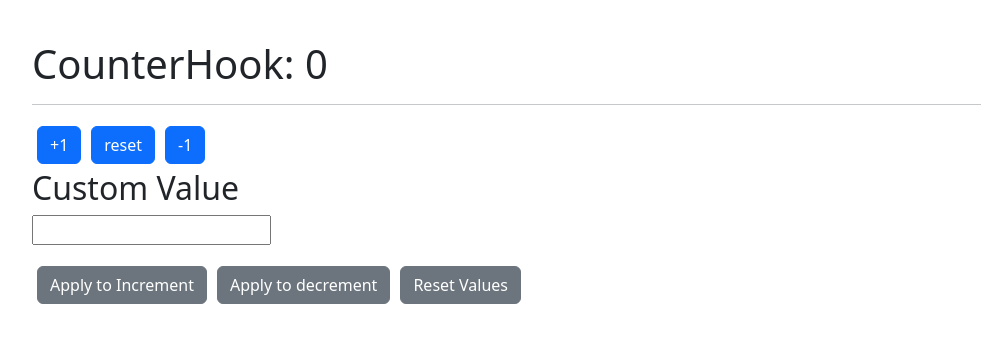
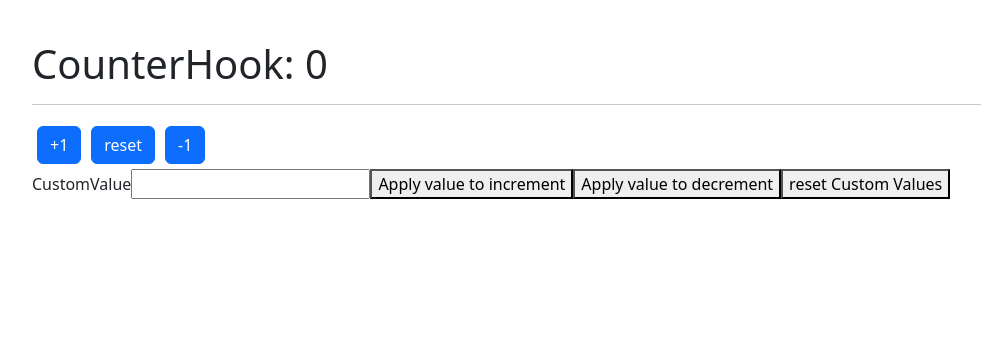
Before and after one commit to Maxi49/Gif-Expert-App, a React (Vite) app: page / in a window 1280 px wide. Shown: the top 342 px of the page, without its empty margins (8-989 px from the left). Built offline with nearby package versions, Linux system fonts and the light colour scheme.

Commit message:
se elimino useCounter y se paso toda la logica a counterHook. Instale formik y hice un formulario a partir de este con un input adentro

```diff
--- a/package.json
+++ b/package.json
@@ -10,6 +10,7 @@
     "preview": "vite preview"
   },
   "dependencies": {
+    "formik": "^2.4.3",
     "react": "^18.2.0",
     "react-dom": "^18.2.0"
   },
--- a/src/01-useState/CounterHook.jsx
+++ b/src/01-useState/CounterHook.jsx
@@ -1,28 +1,79 @@
-import React, { useRef, useState } from 'react'
-import { useCounter } from '../hooks/useCounter'
-import useCustom from '../hooks/useCustom'
+import React, { useRef, useState, useTransition } from 'react'
+import { useFormik,Form } from 'formik'
+
 
 
 export const CounterHook = () => {
-    const customValue = useRef(0)
+    const [counter, setCounter] = useState(0)
+    const [value, setValue] = useState('')
 
-    const { counter,handleIncrement,handleReset,handleDecrement,initialValue,inputValue} = useCounter(1)
-    const {handleApplyDecrement,handleApplyIncrement,handleApplyReset } = useCustom(customValue,handleIncrement)
+    const setIncrement = () =>{
+        setValue('increment')
+    }
+
+    const setDecrement = () =>{
+        setValue('decrement')
+    }
+
+    const setReset = () => {
+        setValue('reset')
+    }
+
+    const handleIncrement = () => {
+        userCustomValue.customIncrement
+        ? setCounter(counter + userCustomValue.customIncrement)
+        : setCounter(counter + 1)
+    }
+    const handleDecrement = () => {
+        userCustomValue.customDecrement
+        ? setCounter(counter - userCustomValue.customDecrement)
+        : setCounter(counter - 1)
+    }
+    const handleReset = () => {
+        setCounter(0)
+    }
+
+    const [userCustomValue, setCustomValue] = useState(
+        {
+            customIncrement : 0,
+            customDecrement: 0
+        }
+    )
+    const formik = useFormik({
+        initialValues: {
+          customValue: '',
+          action:''
+        },
+        onSubmit: values => {
+            if(value === 'increment'){
+                setCustomValue({...userCustomValue,customIncrement : parseInt(values.customValue)})
+            }
+            else if(value === 'decrement'){
+                setCustomValue({...userCustomValue, customDecrement : parseInt(values.customValue)})
+            }
+            else if(value === 'reset'){
+                setCustomValue({customDecrement:0,customIncrement:0})
+            }
+        },
+      });
     return (
     <>
         <h1>CounterHook: {counter} </h1>
         <hr />
         <button className='btn btn-primary' onClick={handleIncrement} >+1</button>
         <button className='btn btn-primary' onClick={handleReset} >reset</button>
-        <button className='btn btn-primary' onClick={()=> handleDecrement(2)}>-1</button>
-        <h2>Custom Value</h2>
-        <div className='input-group mb-3'>
-            <input type="text" ref={customValue}/>
-        </div>
-        <button className='btn btn-secondary' onClick={handleApplyIncrement} >Apply to Increment</button>
-        <button className='btn btn-secondary' onClick={handleApplyDecrement} >Apply to decrement</button>
-        <button className='btn btn-secondary' onClick={handleApplyReset} >Reset Values</button>
+        <button className='btn btn-primary' onClick={handleDecrement}>-1</button>
+        <form onSubmit={formik.handleSubmit}>
+            <label htmlFor="customValue">
+                CustomValue
+            </label>
+            <input type="text" id='customValue' name='customValue' onChange={formik.handleChange} value={formik.values.customValue}/>
+            <button type="submit" name='action' onClick={setIncrement} >Apply value to increment</button>
+            <button type="submit" name='action' onClick={setDecrement} >Apply value to decrement</button>
+            <button type="submit" name='action' onClick={setReset} >reset Custom Values</button>
+        </form>
     </>
+
     )
 }
 
--- a/src/hooks/useCounter.js
+++ /dev/null
@@ -1,35 +0,0 @@
-
-import { useRef, useState } from "react"
-
-
-export const useCounter = (initialValue = 1) => {
-
-    const inputValue = useRef(initialValue)
-    const [randomValues, setRandomValues] = useState({increment: 0,
-    decrement: 0})
-    //creamos un objeto dentro del valor del state para manejar el incremento y decremento por valor individual
-    const [counter, setCounter] = useState(0);
-    const handleIncrement = (randomValue) => {
-
-        console.log(randomValue)
-    }
-    const handleReset = () => {
-        setCounter(0);
-    }
-    const handleDecrement = () => {
-        if(counter - randomValues.decrement < 0 || counter - initialValue < 0)return;
-        randomValues.decrement
-        ? setCounter(counter - randomValues.decrement)
-        : setCounter(counter - initialValue);
-    }
-
-    return {
-        counter,
-        handleIncrement,
-        handleReset,
-        handleDecrement,
-        initialValue,
-        inputValue,
-        setRandomValues
-    }
-}
--- a/src/hooks/useCustom.js
+++ /dev/null
@@ -1,24 +0,0 @@
-import React from 'react'
-import { useCounter } from './useCounter'
-
-export default function useRandom(randomValue,handleIncrement) {
-
-    const handleApplyIncrement = () => {
-        /*setRandomValues({...randomValues, increment: parseInt(inputValue.current.value)})
-        inputValue.current.value = ''*/
-        handleIncrement(parseInt(randomValue.current.value))
-    }
-    const handleApplyDecrement = () => {
-        /*setRandomValues({...randomValues, decrement: parseInt(inputValue.current.value)})
-        inputValue.current.value = ''¨*/
-    }
-    const handleApplyReset = () => {
-        /*setRandomValues({increment: initialValue, decrement: initialValue})*/
-
-    }
-    return{
-        handleApplyDecrement,
-        handleApplyIncrement,
-        handleApplyReset
-    }
-}
```
Also changed, not shown: 1 other file (tests, documents, lock files or other folders).
